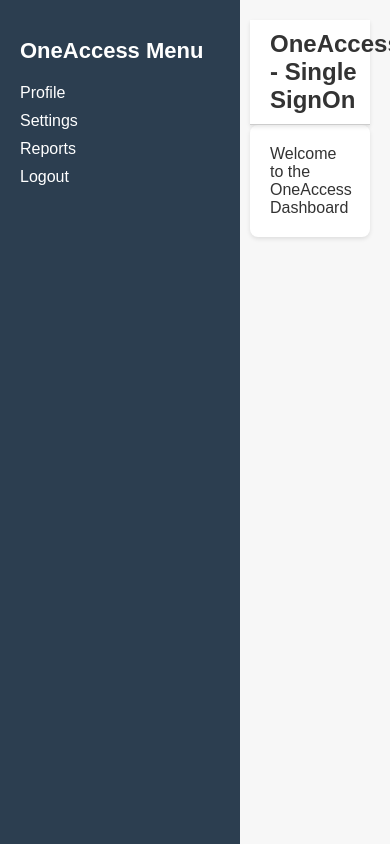
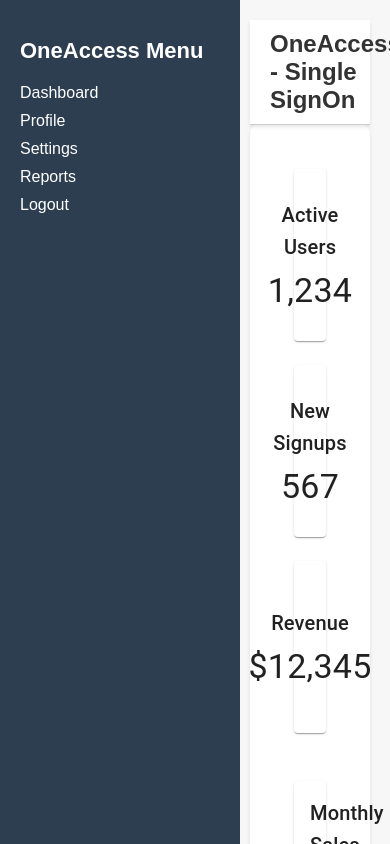
Before and after one commit to kunal-paul04/OneAccess, a React (Create React App) app in the folder frontend/: page /dashboard in a window 390 px wide. Built offline with nearby package versions, Linux system fonts and the light colour scheme; no server answers.

Commit message:
added dashboard analytics design part

```diff
--- a/frontend/package.json
+++ b/frontend/package.json
@@ -3,6 +3,9 @@
   "version": "0.1.0",
   "private": true,
   "dependencies": {
+    "@emotion/react": "^11.13.0",
+    "@emotion/styled": "^11.13.0",
+    "@mui/material": "^5.16.7",
     "@react-oauth/google": "^0.12.1",
     "@testing-library/jest-dom": "^5.17.0",
     "@testing-library/react": "^13.4.0",
@@ -13,6 +16,7 @@
     "react-oauth2": "^1.1.2",
     "react-router-dom": "^6.26.0",
     "react-scripts": "5.0.1",
+    "recharts": "^2.12.7",
     "web-vitals": "^2.1.4"
   },
   "scripts": {
--- a/frontend/src/Dashboard.js
+++ b/frontend/src/Dashboard.js
@@ -1,5 +1,7 @@
+// Dashboard.js
 import React, { useEffect } from "react";
 import DashboardLayout from './DashboardLayout';
+import DashboardAnalytics from './DashboardAnalytics'; // Import the DashboardAnalytics component
 
 const Dashboard = () => {
     useEffect(() => {
@@ -17,7 +19,6 @@
             }
         };
 
-        // Load the Google Identity Services script if not already loaded
         const script = document.createElement('script');
         script.src = "https://accounts.google.com/gsi/client";
         script.async = true;
@@ -46,7 +47,7 @@
 
                 if (isGoogleLogin) {
                     if (window.google) {
-                        window.google.accounts.id.disableAutoSelect(); // Disable auto-select if needed
+                        window.google.accounts.id.disableAutoSelect();
                         window.google.accounts.id.revoke(process.env.REACT_APP_GOOGLE_CLIENT_ID, () => {
                             console.log('User signed out from Google.');
                             window.location.href = "/";
@@ -69,7 +70,7 @@
 
     return (
         <DashboardLayout onLogout={handleLogout}>
-            Welcome to the OneAccess Dashboard
+            <DashboardAnalytics /> {/* Include the analytics component */}
         </DashboardLayout>
     );
 };
--- /dev/null
+++ b/frontend/src/DashboardAnalytics.css
@@ -0,0 +1,44 @@
+/* DashboardAnalytics.css */
+
+.boxContainer {
+    padding: 16px;
+}
+
+.paperContainer {
+    padding: 24px;
+    display: flex;
+    flex-direction: column;
+    height: 100%;
+}
+
+.countingBox {
+    padding: 16px;
+    display: flex;
+    flex-direction: column;
+    justify-content: center;
+    align-items: center;
+    text-align: center;
+    height: 140px;
+}
+
+.statisticsValue {
+    font-size: 2rem;
+    font-weight: bold;
+    margin-top: 8px;
+}
+
+.chartTitle {
+    font-size: 1.2rem;
+    margin-bottom: 16px;
+}
+
+.chartContainer {
+    width: 100%;
+    height: 300px;
+}
+
+@media (max-width: 768px) {
+    .chartContainer {
+        height: 250px;
+    }
+}
--- /dev/null
+++ b/frontend/src/DashboardAnalytics.js
@@ -0,0 +1,114 @@
+import React from 'react';
+import { Grid, Paper, Typography, Box } from '@mui/material';
+import { LineChart, Line, XAxis, YAxis, CartesianGrid, Tooltip, ResponsiveContainer } from 'recharts';
+import { PieChart, Pie, Cell, Legend } from 'recharts';
+import './DashboardAnalytics.css';
+
+const DashboardAnalytics = () => {
+    // Sample data for the charts
+    const lineChartData = [
+        { name: 'Jan', uv: 4000, pv: 2400 },
+        { name: 'Feb', uv: 3000, pv: 1398 },
+        { name: 'Mar', uv: 2000, pv: 9800 },
+        { name: 'Apr', uv: 2780, pv: 3908 },
+        { name: 'May', uv: 1890, pv: 4800 },
+        { name: 'Jun', uv: 2390, pv: 3800 },
+        { name: 'Jul', uv: 3490, pv: 4300 },
+    ];
+
+    const pieChartData = [
+        { name: 'Group A', value: 400 },
+        { name: 'Group B', value: 300 },
+        { name: 'Group C', value: 300 },
+        { name: 'Group D', value: 200 },
+    ];
+
+    const COLORS = ['#0088FE', '#00C49F', '#FFBB28', '#FF8042'];
+
+    return (
+        <Box sx={{ flexGrow: 1, p: 3 }}>
+            <Grid container spacing={3}>
+                {/* Counting Boxes */}
+                <Grid item xs={12} md={4}>
+                    <Paper className="countingBox">
+                        <Typography variant="h6" gutterBottom>
+                            Active Users
+                        </Typography>
+                        <Typography variant="h4" className="statisticsValue">
+                            1,234
+                        </Typography>
+                    </Paper>
+                </Grid>
+                <Grid item xs={12} md={4}>
+                    <Paper className="countingBox">
+                        <Typography variant="h6" gutterBottom>
+                            New Signups
+                        </Typography>
+                        <Typography variant="h4" className="statisticsValue">
+                            567
+                        </Typography>
+                    </Paper>
+                </Grid>
+                <Grid item xs={12} md={4}>
+                    <Paper className="countingBox">
+                        <Typography variant="h6" gutterBottom>
+                            Revenue
+                        </Typography>
+                        <Typography variant="h4" className="statisticsValue">
+                            $12,345
+                        </Typography>
+                    </Paper>
+                </Grid>
+            </Grid>
+
+            <Grid container spacing={3} sx={{ mt: 3 }}>
+                {/* Line Chart */}
+                <Grid item xs={12} md={8}>
+                    <Paper sx={{ p: 2, display: 'flex', flexDirection: 'column' }}>
+                        <Typography variant="h6" gutterBottom>
+                            Monthly Sales Data
+                        </Typography>
+                        <ResponsiveContainer width="100%" height={300}>
+                            <LineChart data={lineChartData}>
+                                <CartesianGrid strokeDasharray="3 3" />
+                                <XAxis dataKey="name" />
+                                <YAxis />
+                                <Tooltip />
+                                <Line type="monotone" dataKey="uv" stroke="#8884d8" activeDot={{ r: 8 }} />
+                            </LineChart>
+                        </ResponsiveContainer>
+                    </Paper>
+                </Grid>
+
+                {/* Pie Chart */}
+                <Grid item xs={12} md={4}>
+                    <Paper sx={{ p: 2, display: 'flex', flexDirection: 'column' }}>
+                        <Typography variant="h6" gutterBottom>
+                            User Distribution
+                        </Typography>
+                        <ResponsiveContainer width="100%" height={300}>
+                            <PieChart>
+                                <Pie
+                                    data={pieChartData}
+                                    cx="50%"
+                                    cy="50%"
+                                    outerRadius={80}
+                                    fill="#8884d8"
+                                    dataKey="value"
+                                    label
+                                >
+                                    {pieChartData.map((entry, index) => (
+                                        <Cell key={`cell-${index}`} fill={COLORS[index % COLORS.length]} />
+                                    ))}
+                                </Pie>
+                                <Legend />
+                            </PieChart>
+                        </ResponsiveContainer>
+                    </Paper>
+                </Grid>
+            </Grid>
+        </Box>
+    );
+};
+
+export default DashboardAnalytics;
--- a/frontend/src/Sidebar.js
+++ b/frontend/src/Sidebar.js
@@ -5,6 +5,7 @@
     return (
         <div className="sidebar">
             <h2>OneAccess Menu</h2>
+            <a href="/Dashboard">Dashboard</a>
             <a href="#">Profile</a>
             <a href="#">Settings</a>
             <a href="#">Reports</a>
```
Also changed, not shown: 1 other file (tests, documents, lock files or other folders).
